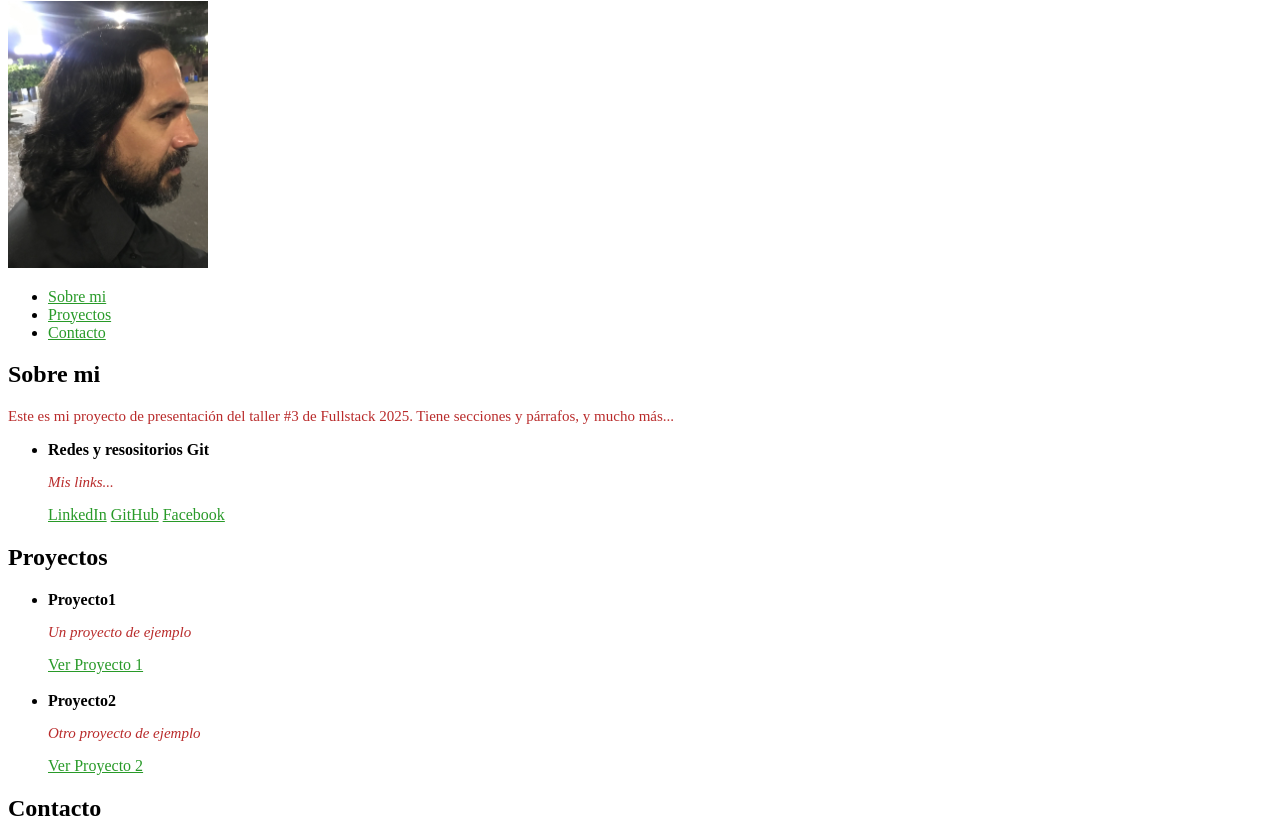
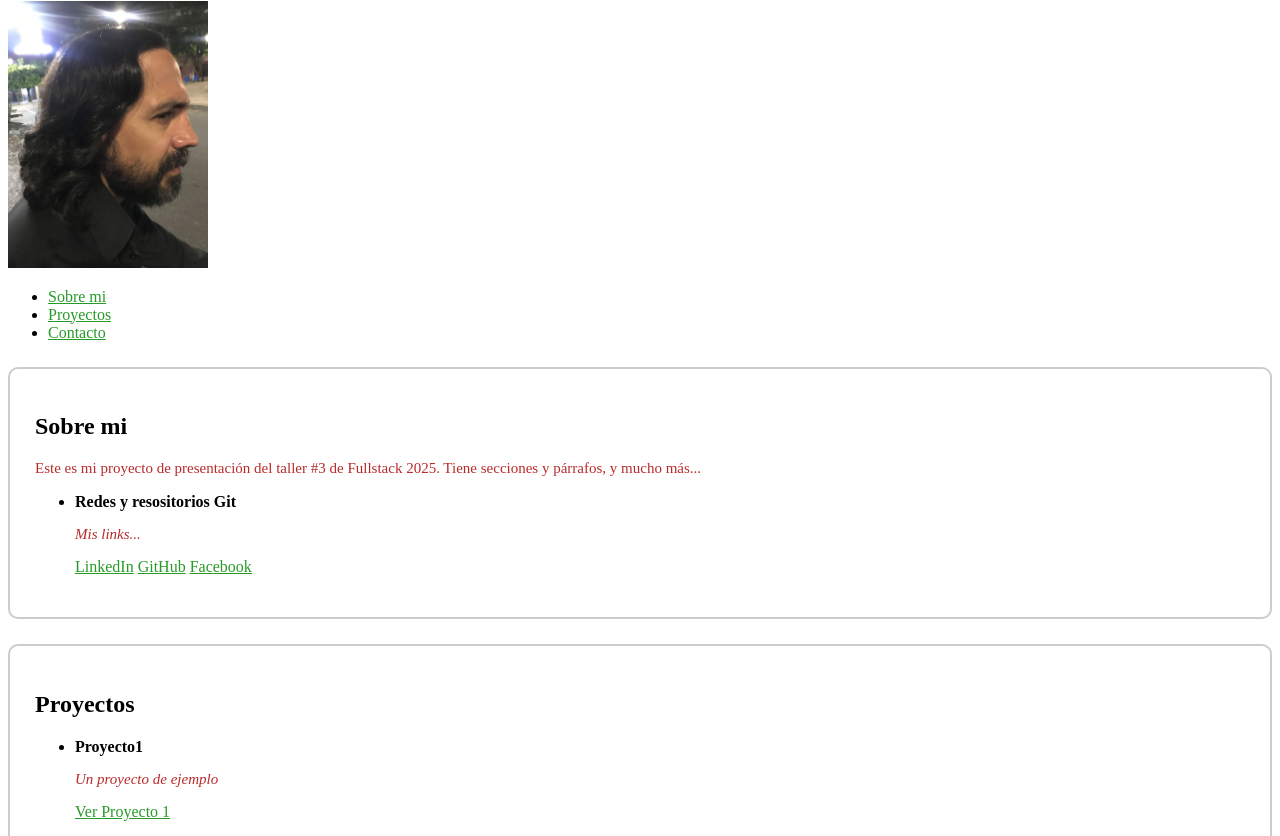
Before and after one commit to JavKabPro/Taller-3-Javier_Delgado_FullStack2025, a plain HTML site: page Index.html in a window 1280 px wide. Shown: the part 105-941 px from the top of the page. Drawn offline with Linux system fonts and the light colour scheme.

Commit message:
Ejercicio 5: Box Model. Se agregan al styles.css Padding, border, margin...

```diff
--- a/Index.html
+++ b/Index.html
@@ -21,7 +21,7 @@
       </nav>
     </header>
       <main>
-        <section id="sobre-mi">
+        <section class="section" id="sobre-mi">
           <!-- Aquí va sección sobre mí-->
           <h2>Sobre mi</h2>
           <!-- Aquí va mi parrafo   -->
@@ -41,7 +41,7 @@
           </ul>
         </section>
 
-        <section id="proyectos">
+        <section class="section" id="proyectos">
           <!-- Aquí va sección Proyectos-->
           <h2>Proyectos</h2>
           <ul>
@@ -63,7 +63,7 @@
           </ul>
 
         </section>
-        <section id="contacto">
+        <section class="section" id="contacto">
         <h2>Contacto</h2>
         <p>¿Tienes alguna pregunta? Escríbeme a javierdelgado1139633@correo.itm.edu.co
            Wsp: +57 300 6585546
--- a/styles.css
+++ b/styles.css
@@ -1,3 +1,4 @@
+* { box-sizing: border-box;}
 h1{
     font-size: higher 50px;
     color: rgb(148, 143, 161);
@@ -12,6 +13,13 @@ a{
     color: rgb(40, 154, 40);
 }
 
+.section{
+    padding: 25px;
+    margin: 25px  0;
+    border: 2px solid #ccc;
+    border-radius: 10px;
+}
+
 .classmate{
 
 }
```
